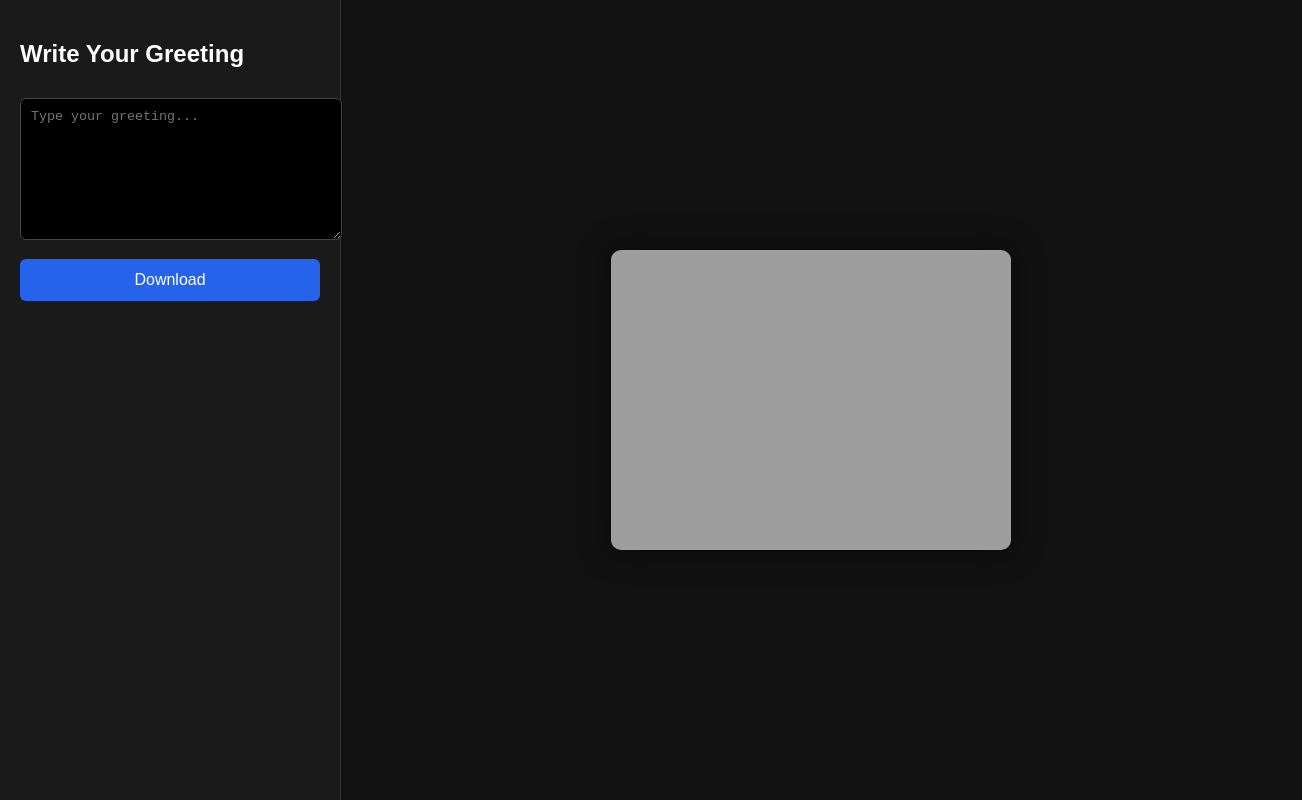
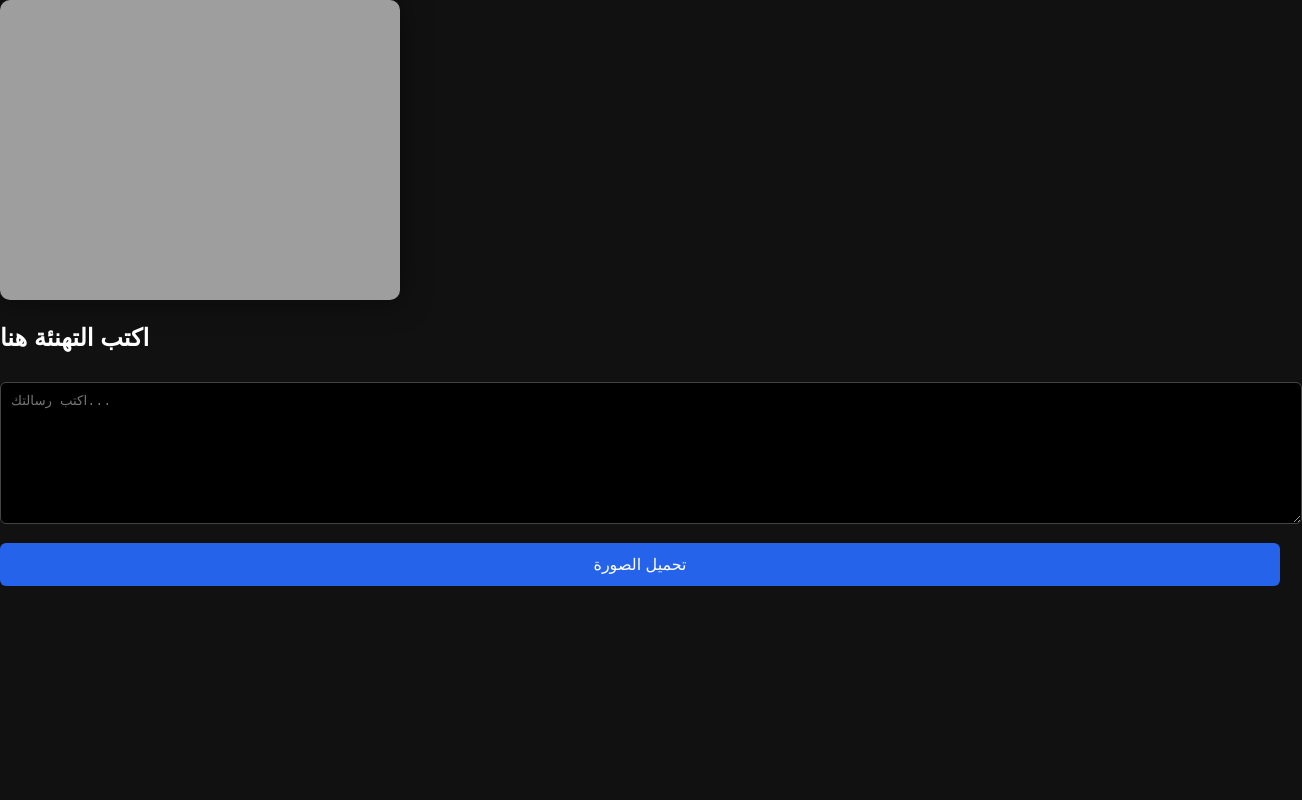
Before and after one commit to ramialfa/greeting-poster-tool, a plain HTML site: page index.html in a window 1280 px wide. Shown: the whole page, 1302 px wide, since content can reach past the window. Drawn offline with Linux system fonts and the light colour scheme.

Commit message:
Refactor HTML structure and update text content
bug fix

```diff
--- a/index.html
+++ b/index.html
@@ -7,16 +7,14 @@
 </head>
 <body>
 
-  <div class="container">
-    <div class="controls">
-      <h2>Write Your Greeting</h2>
-      <textarea id="textInput" placeholder="Type your greeting..."></textarea>
-      <button id="downloadBtn">Download</button>
-    </div>
+  <div class="poster-section">
+    <canvas id="posterCanvas"></canvas>
+  </div>
 
-    <div class="preview">
-      <canvas id="posterCanvas"></canvas>
-    </div>
+  <div class="controls-section">
+    <h2>اكتب التهنئة هنا</h2>
+    <textarea id="textInput" placeholder="اكتب رسالتك..."></textarea>
+    <button id="downloadBtn">تحميل الصورة</button>
   </div>
 
   <script src="script.js"></script>
```
